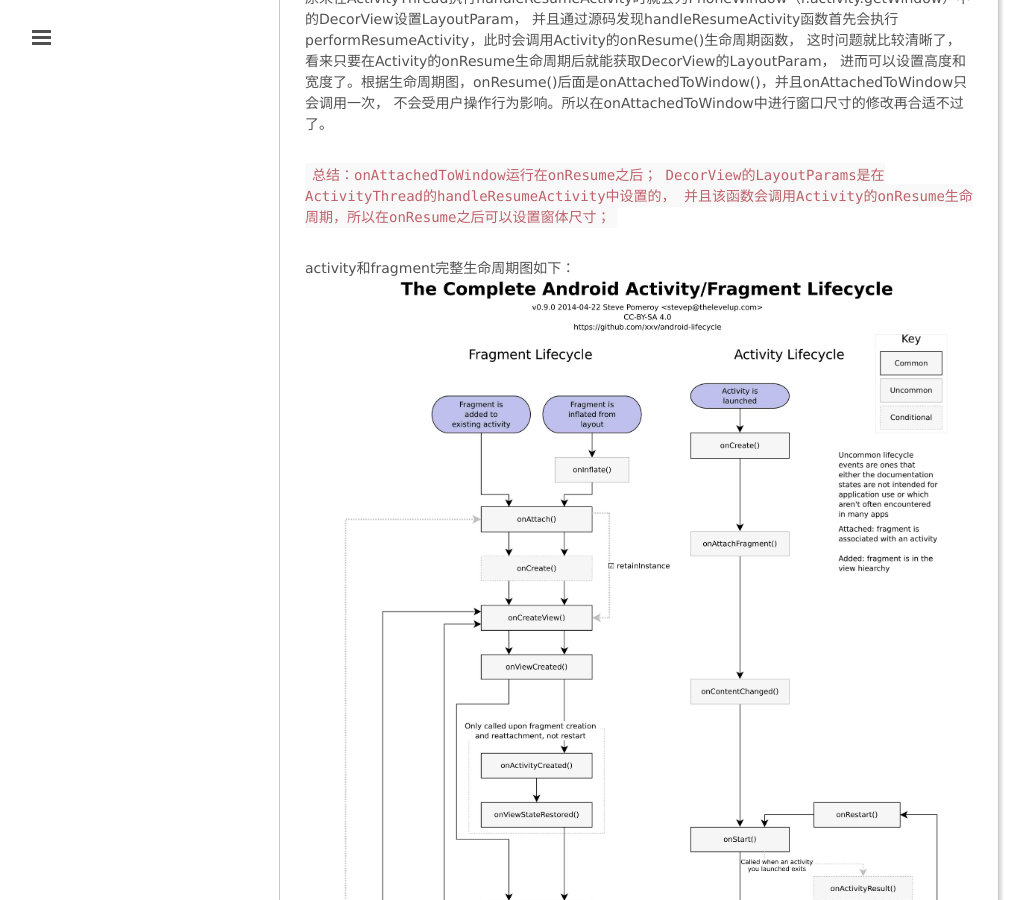
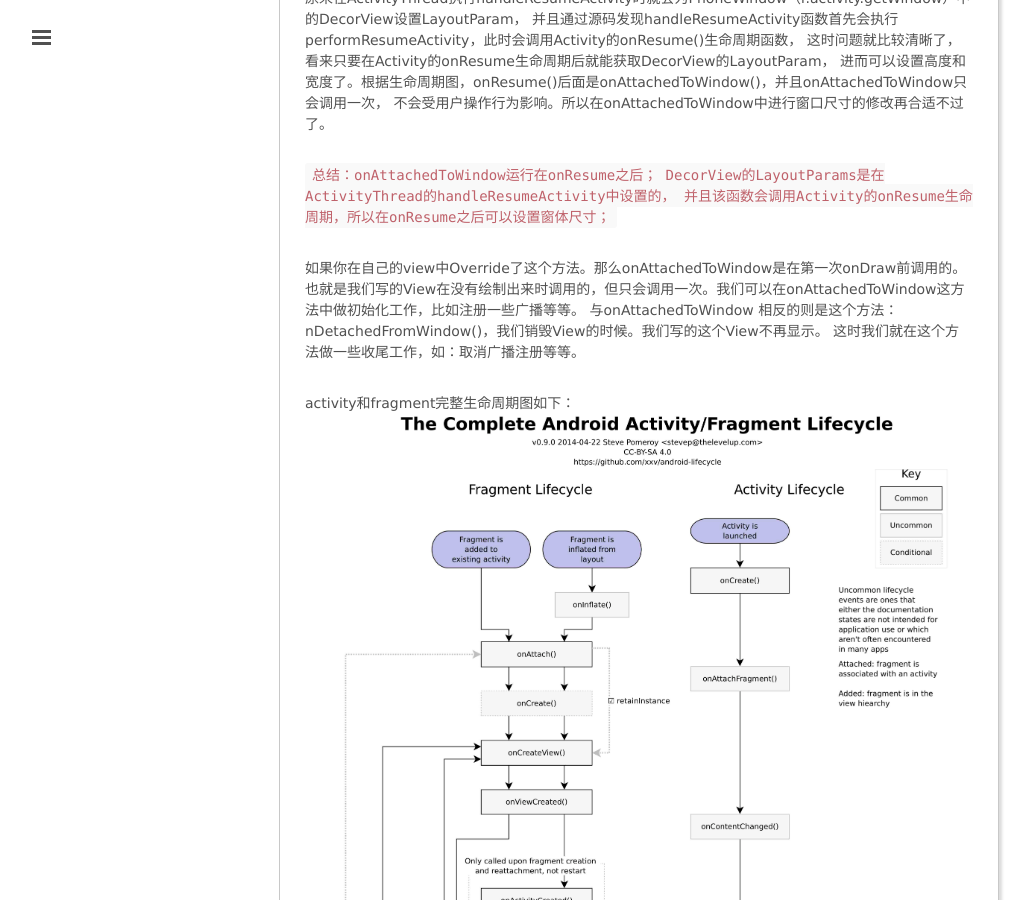
Before and after one commit to mxn21/mxn21.github.io, a Jekyll site: the page built from _posts/2015-7-1-重新认识activity生命周期.md, in a window 1280 px wide and 900 px high, scrolled down 12536 px. Shown: the whole window, without its empty margins (1-1034 px from the left). Built offline with Jekyll 4.4.1, drawn with Linux system fonts in a browser that asks for light colours; Markdown is read by kramdown in place of the engine named in the settings; comment, search, counter and statistics services are not loaded.

Commit message:
32423423
23432432

````diff
--- a/_posts/2015-7-1-重新认识activity生命周期.md
+++ b/_posts/2015-7-1-重新认识activity生命周期.md
@@ -494,6 +494,12 @@
 DecorView的LayoutParams是在ActivityThread的handleResumeActivity中设置的，
 并且该函数会调用Activity的onResume生命周期，所以在onResume之后可以设置窗体尺寸；```
 
+如果你在自己的view中Override了这个方法。那么onAttachedToWindow是在第一次onDraw前调用的。
+也就是我们写的View在没有绘制出来时调用的，但只会调用一次。我们可以在onAttachedToWindow这方法中做初始化工作，比如注册一些广播等等。
+与onAttachedToWindow 相反的则是这个方法：nDetachedFromWindow()，我们销毁View的时候。我们写的这个View不再显示。
+这时我们就在这个方法做一些收尾工作，如：取消广播注册等等。
+
+
 
 activity和fragment完整生命周期图如下：
 ![](https://raw.githubusercontent.com/mxn21/mxn21.github.io/master/public/img/img26.jpg)
````
